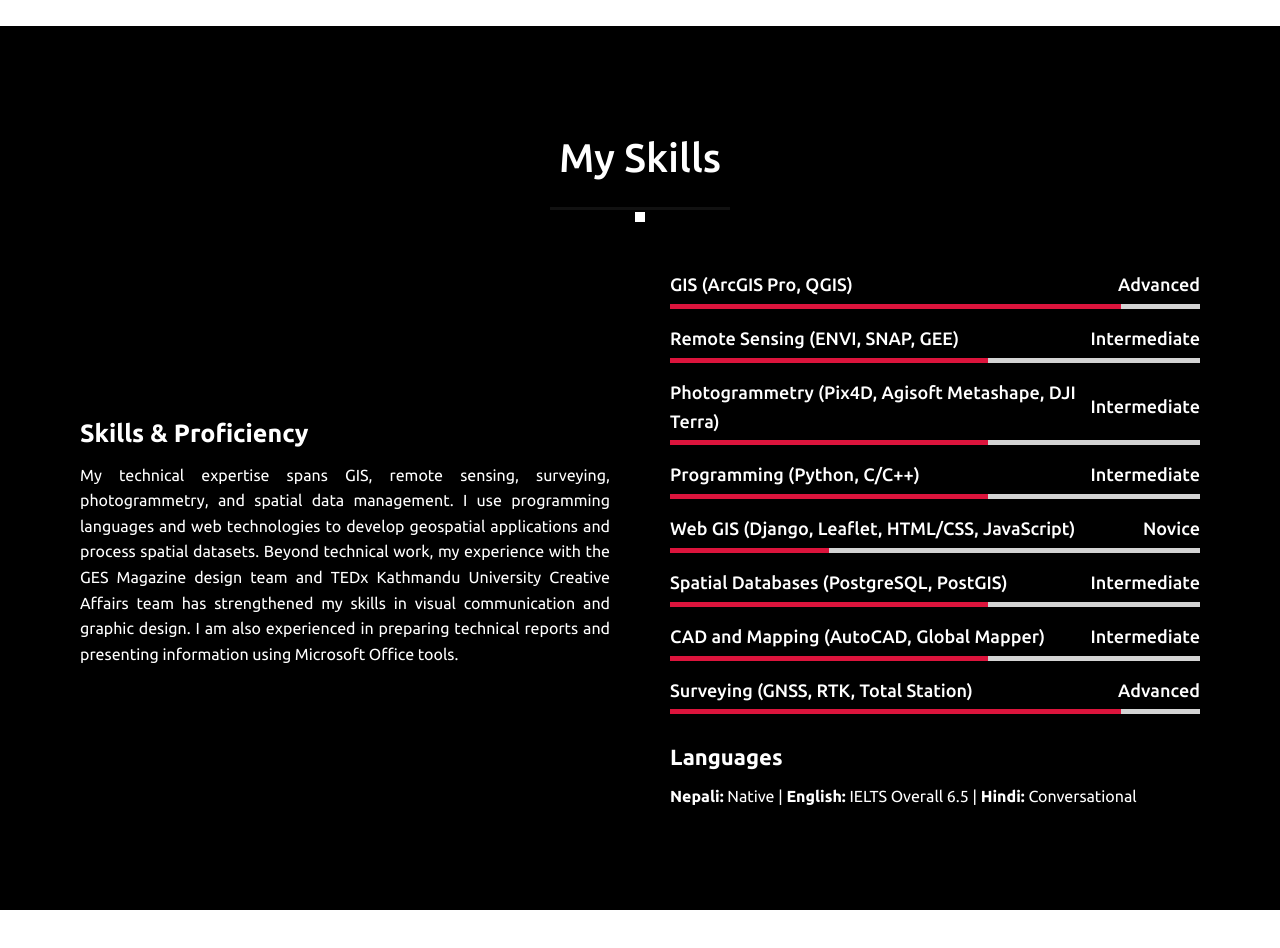
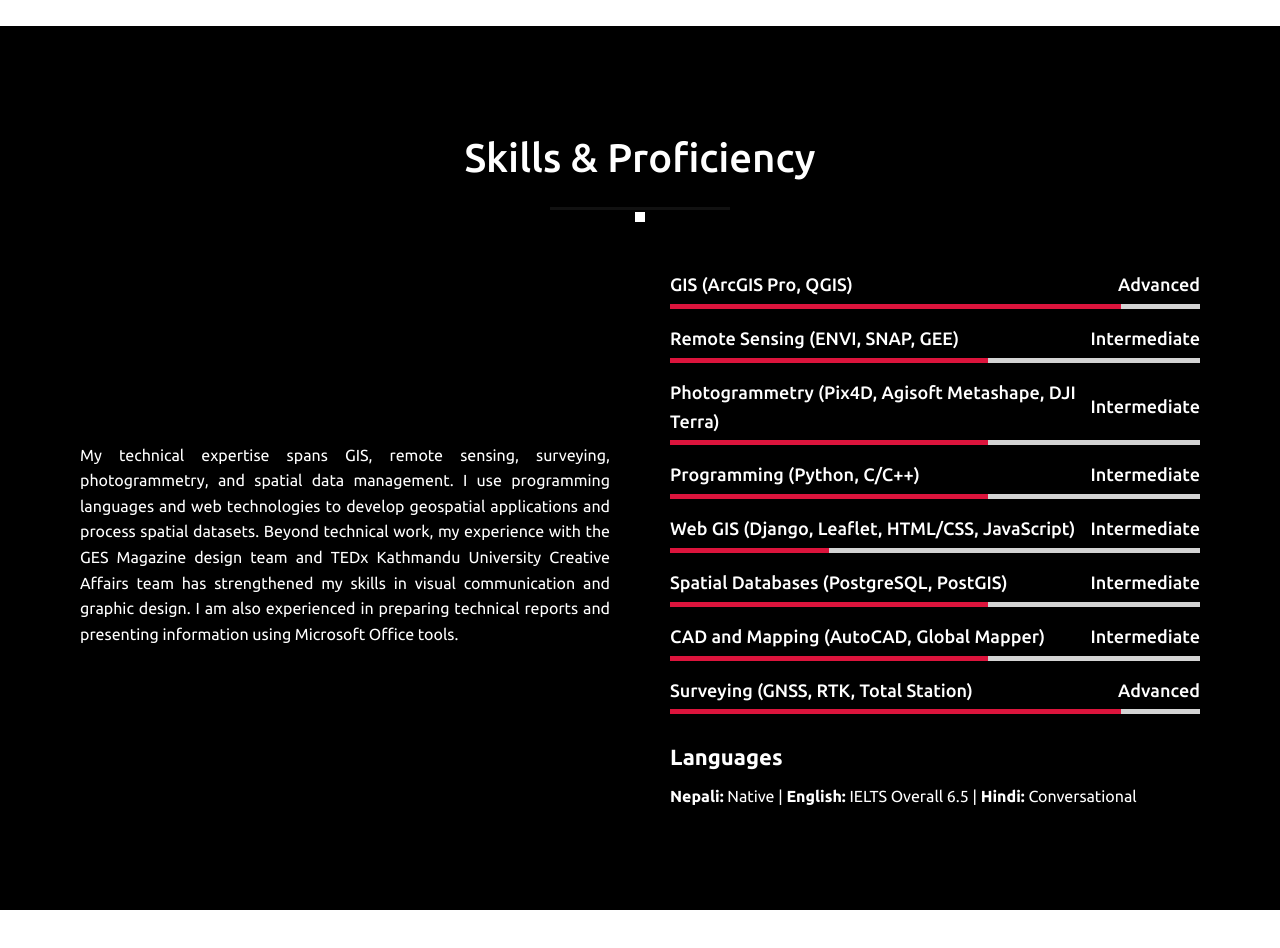
Before and after one commit to dikshya-5/my_portfolio_website, a plain HTML site: page index.html in a window 1280 px wide. Shown: the part 1720-2668 px from the top of the page. Drawn offline with Linux system fonts and the light colour scheme.

Commit message:
Revise skills section and update contact link
Updated skills section and modified contact link.

```diff
--- a/index.html
+++ b/index.html
@@ -30,7 +30,7 @@
                 <li><a href="#about" class="menu-btn">About</a></li>
                 <li><a href="#skills" class="menu-btn">Skills</a></li>
                 <li><a href="#project" class="menu-btn">Projects</a></li>
-                <li><a href="#contact" class="menu-btn">Contact</a></li>
+
                 <li><a href="spatial.html" class="menu-btn">Spatial Tools</a></li>
                 <li><a class="btn" href="projects and paper/dikshya_CV.pdf">My CV</a></li>
                 <li><a href="#contact" class="menu-btn"> Have a Project in Mind?</a></li>
@@ -77,25 +77,16 @@
 <!-- Skills Section -->
 <section id="skills" class="skills">
     <div class="max-width">
-        <h2 class="title">My Skills</h2>
+        <h2 class="title">Skills & Proficiency</h2>
 
         <div class="skills-content">
 
             <!-- Left Column -->
             <div class="column left">
-                <div class="text">Skills & Proficiency</div>
+                <div class="text"></div>
 
                 <p>
-                    My technical expertise spans GIS, remote sensing,
-                    surveying, photogrammetry, and spatial data management.
-                    I use programming languages and web technologies to
-                    develop geospatial applications and process spatial
-                    datasets. Beyond technical work, my experience with
-                    the GES Magazine design team and TEDx Kathmandu
-                    University Creative Affairs team has strengthened
-                    my skills in visual communication and graphic design.
-                    I am also experienced in preparing technical reports
-                    and presenting information using Microsoft Office tools.
+                    My technical expertise spans GIS, remote sensing, surveying, photogrammetry, and spatial data management. I use programming languages and web technologies to develop geospatial applications and process spatial datasets. Beyond technical work, my experience with the GES Magazine design team and TEDx Kathmandu University Creative Affairs team has strengthened my skills in visual communication and graphic design. I am also experienced in preparing technical reports and presenting information using Microsoft Office tools.
                 </p>
             </div>
 
@@ -138,7 +129,7 @@
     <div class="bars">
         <div class="info">
             <span>Web GIS (Django, Leaflet, HTML/CSS, JavaScript)</span>
-            <span>Novice</span>
+            <span>Intermediate</span>
         </div>
         <div class="line novice"></div>
     </div>
```
